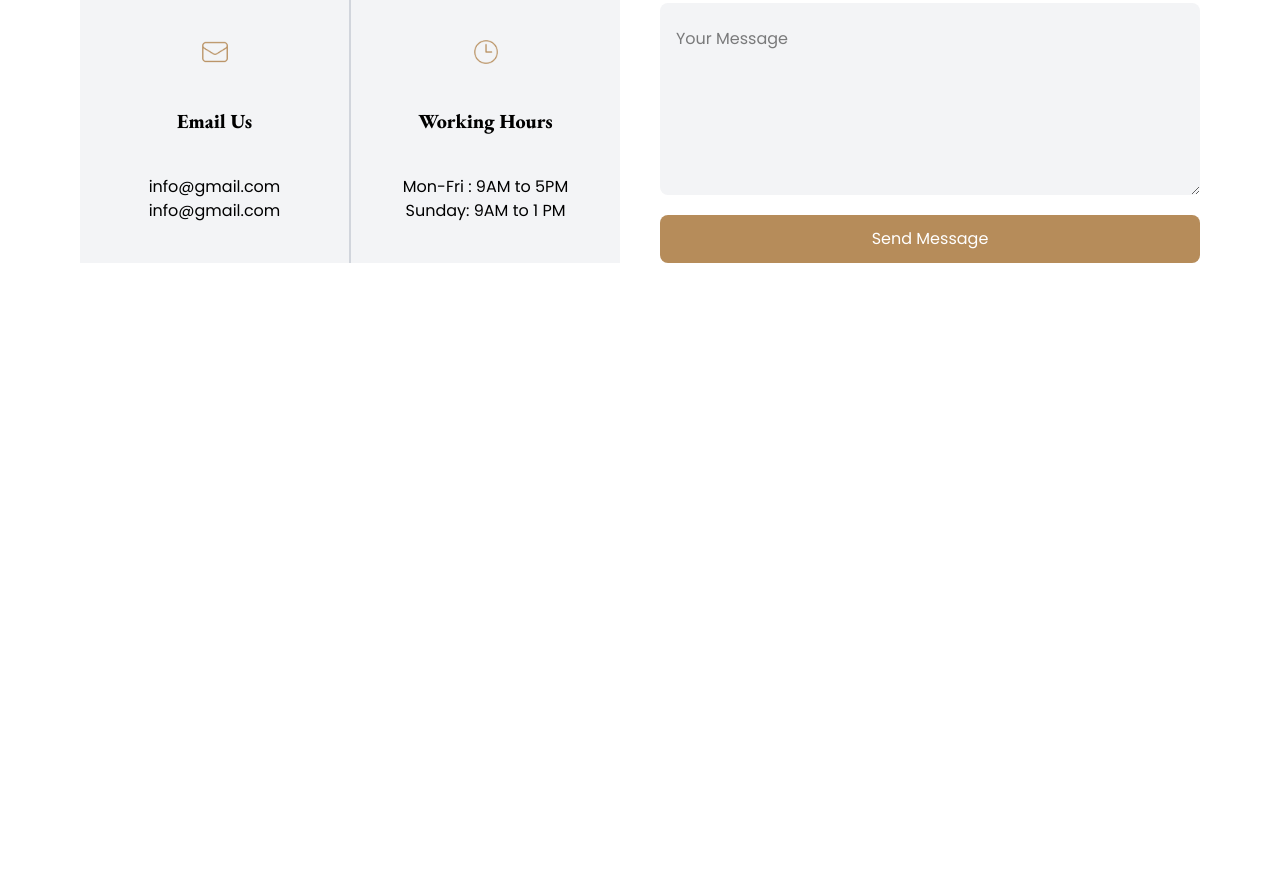
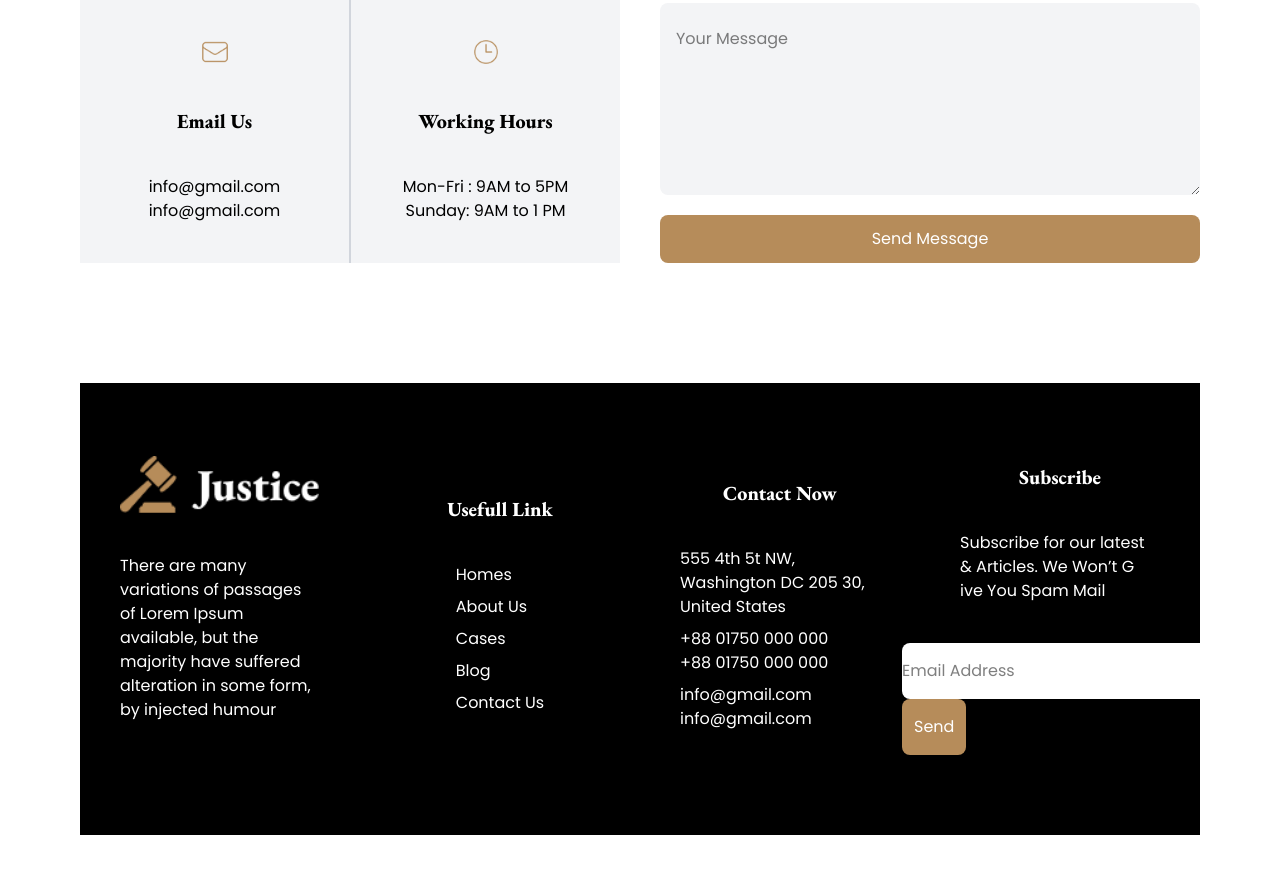
Before and after one commit to JI-Siam/Legal-Solutions, a plain HTML site: page index.html in a window 1280 px wide. Shown: the part 4599-5472 px from the top of the page. Before the commit the page ends 4982 px from the top, so only its background shows below. Drawn offline with nearby package versions, Linux system fonts and the light colour scheme.

Commit message:
footer section

```diff
--- a/index.html
+++ b/index.html
@@ -220,7 +220,7 @@
 
             <div class="faq-container flex flex-col gap-10  md:flex-row justify-center  ">
 
-                <div class="faq-left grid md:grid-cols-2 gap-3 md:gap-0 md:w-[50%] ">
+                <div class="faq-left grid sm:grid-cols-2 gap-3 md:gap-0 md:w-[50%] ">
 
 
                     <div class="contact-card flex flex-col justify-center items-center gap-10  bg-gray-100  border-gray-300 border-b border-r p-10 ">
@@ -267,6 +267,54 @@
 
     </section>
 
+    <footer class=" xl:mx-20 mx-10 my-30 bg-black py-10 pb-20 px-10">
+        <div class="grid xl:grid-cols-4 sm:grid-cols-2 gap-20 items-center ">
+
+            <div class="flex flex-col gap-10">
+                <img src="./images/logo.png" alt="fooeter-logo">
+                <h6 class="text-white">There are many variations of passages of Lorem Ipsum available, but the majority have suffered alteration in some form, by injected humour</h6>
+            </div>
+
+             <div class="flex flex-col gap-10 items-center ">
+                <h5 class="font-garamond font-extrabold  sm:pt-10 text-white text-xl" >Usefull Link</h5>
+                <ul class="text-white">
+                    <li class="pb-2">Homes</li>
+                    <li class="pb-2" >About Us</li>
+                    <li class="pb-2">Cases</li>
+                    <li class="pb-2">Blog</li>
+                    <li class="pb-2">Contact Us</li>
+                </ul>
+            </div>
+
+             <div class="flex flex-col gap-10 items-center ">
+                <h5 class="font-garamond font-extrabold  sm:pt-10 text-white text-xl" >Contact Now</h5>
+                <ul class="text-white">
+                    <li class="pb-2">555 4th 5t NW, Washington DC 205 30, United States</li>
+                    <li class="pb-2" >+88 01750 000 000  <br> +88 01750 000 000</li>
+                    <li class="pb-2">info@gmail.com <br> info@gmail.com</li>
+                </ul>
+            </div>
+
+             <div class="flex flex-col gap-10 items-center ">
+                <h5 class="font-garamond font-extrabold  sm:pt-10 text-white text-xl" >Subscribe</h5>
+
+                 <h6 class="text-white">Subscribe for our latest &  Articles.  We Won’t G ive You Spam Mail</h6>
+
+                 <div>
+                     <input type="email" placeholder="Email Address" class="inline py-4 bg-white m-0 rounded-lg">
+                 <button class="px-3 py-4 inline bg-[rgba(182,140,90,1)] rounded-lg text-white m-0" >Send</button>
+
+                 </div>
+
+
+            </div>
+
+
+
+
+        </div>
+    </footer>
+
 
 
 </body>
```
